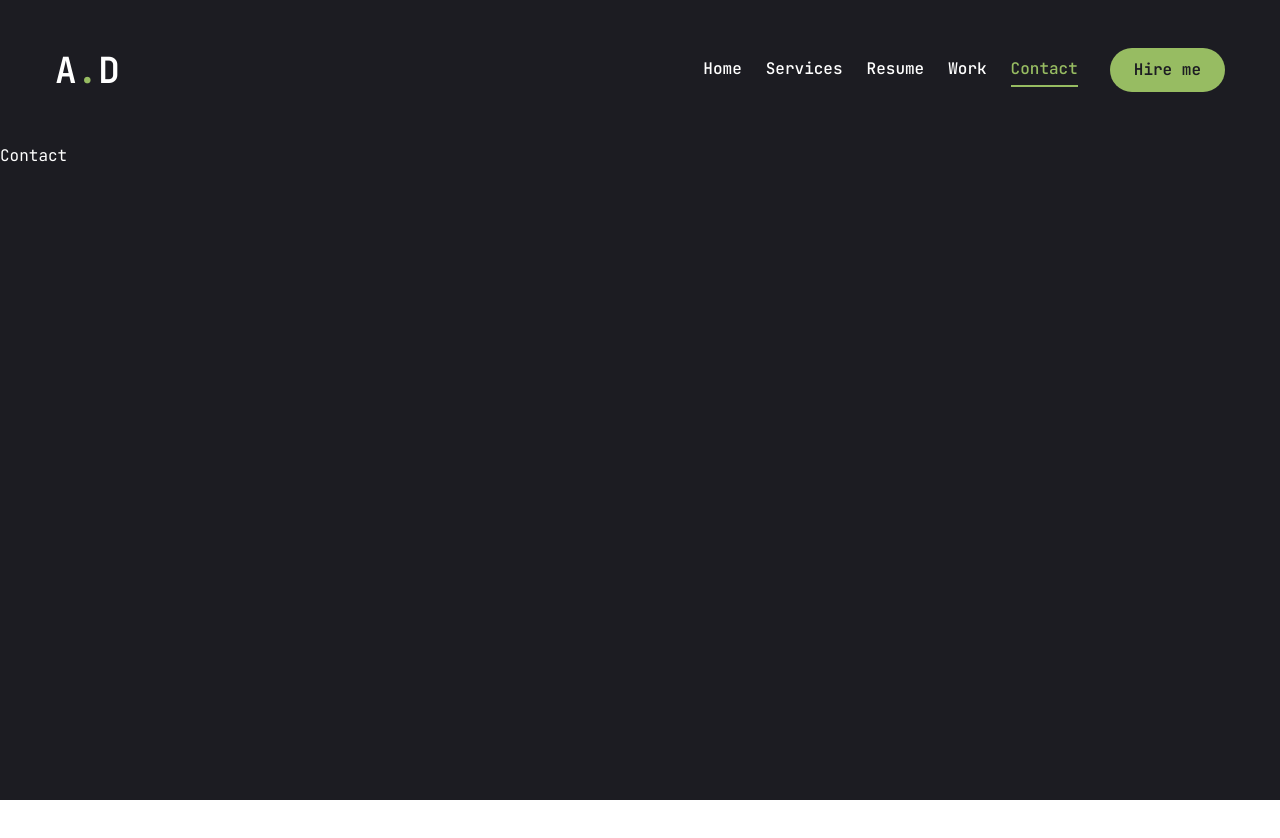
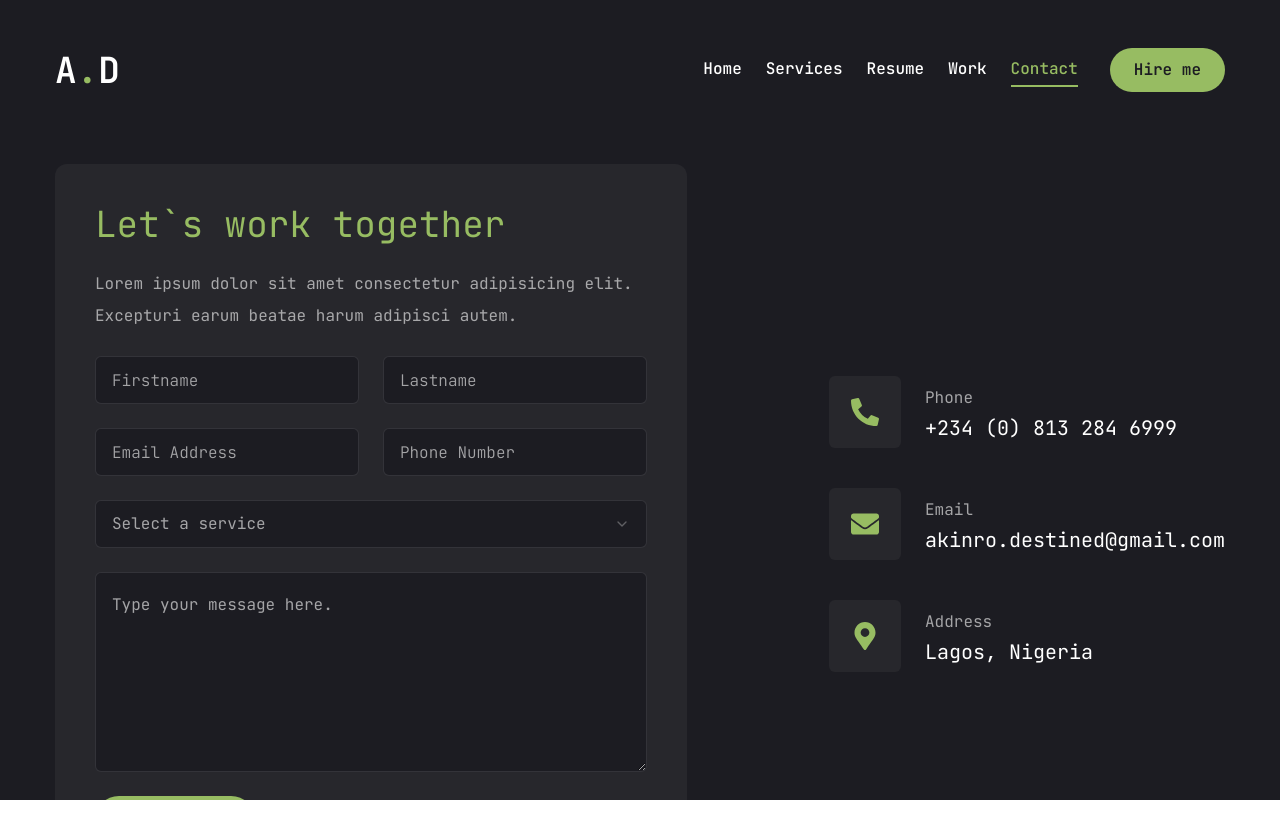
Before and after one commit to SirDest/Portfolio-with-nextjs-shadcnui, a Next.js app: page /contact in a window 1280 px wide. Shown: the top 838 px of the page. Before the commit the page ends 800 px from the top, so only its background shows below. Built offline with nearby package versions, Linux system fonts and the light colour scheme.

Commit message:
contact page

```diff
--- a/app/contact/page.tsx
+++ b/app/contact/page.tsx
@@ -1,7 +1,108 @@
+"use client";
+
 import React from "react";
+import { Button } from "@/components/ui/button";
+import {
+  Select,
+  SelectContent,
+  SelectGroup,
+  SelectItem,
+  SelectLabel,
+  SelectTrigger,
+  SelectValue,
+} from "@/components/ui/select";
 
+import { FaPhoneAlt, FaEnvelope, FaMapMarkerAlt } from "react-icons/fa";
+import { motion } from "framer-motion";
+import { Input } from "@/components/ui/input";
+import { Textarea } from "@/components/ui/textarea";
+const info = [
+  {
+    icon: <FaPhoneAlt />,
+    title: "Phone",
+    description: "+234 (0) 813 284 6999",
+  },
+  {
+    icon: <FaEnvelope />,
+    title: "Email",
+    description: "akinro.destined@gmail.com",
+  },
+  {
+    icon: <FaMapMarkerAlt />,
+    title: "Address",
+    description: "Lagos, Nigeria",
+  },
+];
 const Contact = () => {
-  return <div>Contact</div>;
+  return (
+    <motion.section
+      initial={{ opacity: 0 }}
+      animate={{
+        opacity: 1,
+        transition: { delay: 2.4, duration: 0.4, ease: "easeIn" },
+      }}
+      className='py-6'
+    >
+      <div className='container mx-auto'>
+        <div className='flex flex-col xl:flex-row gap-[30px]'>
+          {/* form */}
+          <div className='xl:w-[54%] order-2 xl:order-none'>
+            <form className='flex flex-col gap-6 p-10 bg-[#27272c] rounded-xl'>
+              <h3 className='text-4xl text-[#97BC62]'>Let`s work together</h3>
+              <p className='text-white/60'>
+                Lorem ipsum dolor sit amet consectetur adipisicing elit.
+                Excepturi earum beatae harum adipisci autem.
+              </p>
+              <div className='grid grid-cols-1 md:grid-cols-2 gap-6'>
+                <Input type='firstname' placeholder='Firstname' />
+                <Input type='lastname' placeholder='Lastname' />
+                <Input type='email' placeholder='Email Address' />
+                <Input type='phone' placeholder='Phone Number' />
+              </div>
+              <Select>
+                <SelectTrigger>
+                  <SelectValue placeholder='Select a service' />
+                </SelectTrigger>
+                <SelectContent>
+                  <SelectGroup>
+                    <SelectLabel>Select a service</SelectLabel>
+                    <SelectItem value='est'>Web Development</SelectItem>
+                    <SelectItem value='cst'>UI/UX Design</SelectItem>
+                    <SelectItem value='mst'>Logo Design</SelectItem>
+                  </SelectGroup>
+                </SelectContent>
+              </Select>
+              <Textarea
+                className='h-[200px]'
+                placeholder='Type your message here.'
+              />
+              <Button size='md' className='max-w-40'>
+                Send Message
+              </Button>
+            </form>
+          </div>
+          {/* info */}
+          <div className='flex-1 flex items-center xl:justify-end order-1 xl:order-none mb-8 xl:mb-0'>
+            <ul className='flex flex-col gap-10'>
+              {info.map(({ icon, title, description }, index) => {
+                return (
+                  <li key={index} className='flex items-center gap-6'>
+                    <div className='w-[52px] h-[52px] xl:w-[72px] xl:h-[72px] bg-[#27272c] text-[#97BC62] rounded-md flex items-center justify-center'>
+                      <div className='text-[28px]'>{icon}</div>
+                    </div>
+                    <div className='flex-1'>
+                      <p className='text-white/60'>{title}</p>
+                      <h3 className='text-xl'>{description}</h3>
+                    </div>
+                  </li>
+                );
+              })}
+            </ul>
+          </div>
+        </div>
+      </div>
+    </motion.section>
+  );
 };
 
 export default Contact;
--- a/components/ui/input.tsx
+++ b/components/ui/input.tsx
@@ -1,6 +1,6 @@
-import * as React from "react"
+import * as React from "react";
 
-import { cn } from "@/lib/utils"
+import { cn } from "@/lib/utils";
 
 export interface InputProps
   extends React.InputHTMLAttributes<HTMLInputElement> {}
@@ -11,15 +11,15 @@
       <input
         type={type}
         className={cn(
-          "flex h-10 w-full rounded-md border border-slate-200 bg-white px-3 py-2 text-sm ring-offset-white file:border-0 file:bg-transparent file:text-sm file:font-medium placeholder:text-slate-500 focus-visible:outline-none focus-visible:ring-2 focus-visible:ring-slate-950 focus-visible:ring-offset-2 disabled:cursor-not-allowed disabled:opacity-50 dark:border-slate-800 dark:bg-slate-950 dark:ring-offset-slate-950 dark:placeholder:text-slate-400 dark:focus-visible:ring-slate-300",
+          "flex h-[48px] rounded-md border border-white/10 focus:border-[#97BC62] font-light bg-primary px-4 py-5 text-base placeholder:text-white/60 outline-none",
           className
         )}
         ref={ref}
         {...props}
       />
-    )
+    );
   }
-)
-Input.displayName = "Input"
+);
+Input.displayName = "Input";
 
-export { Input }
+export { Input };
--- a/components/ui/select.tsx
+++ b/components/ui/select.tsx
@@ -1,16 +1,16 @@
-"use client"
+"use client";
 
-import * as React from "react"
-import * as SelectPrimitive from "@radix-ui/react-select"
-import { Check, ChevronDown, ChevronUp } from "lucide-react"
+import * as React from "react";
+import * as SelectPrimitive from "@radix-ui/react-select";
+import { Check, ChevronDown, ChevronUp } from "lucide-react";
 
-import { cn } from "@/lib/utils"
+import { cn } from "@/lib/utils";
 
-const Select = SelectPrimitive.Root
+const Select = SelectPrimitive.Root;
 
-const SelectGroup = SelectPrimitive.Group
+const SelectGroup = SelectPrimitive.Group;
 
-const SelectValue = SelectPrimitive.Value
+const SelectValue = SelectPrimitive.Value;
 
 const SelectTrigger = React.forwardRef<
   React.ElementRef<typeof SelectPrimitive.Trigger>,
@@ -19,18 +19,18 @@
   <SelectPrimitive.Trigger
     ref={ref}
     className={cn(
-      "flex h-10 w-full items-center justify-between rounded-md border border-slate-200 bg-white px-3 py-2 text-sm ring-offset-white placeholder:text-slate-500 focus:outline-none focus:ring-2 focus:ring-slate-950 focus:ring-offset-2 disabled:cursor-not-allowed disabled:opacity-50 [&>span]:line-clamp-1 dark:border-slate-800 dark:bg-slate-950 dark:ring-offset-slate-950 dark:placeholder:text-slate-400 dark:focus:ring-slate-300",
+      "flex h-[48px] w-full items-center justify-between rounded-md border border-white/10 bg-primary px-4 py-5 text-base text-white/60 placeholder:text-white/10 focus:border-[#97BC62] outline-none ",
       className
     )}
     {...props}
   >
     {children}
     <SelectPrimitive.Icon asChild>
-      <ChevronDown className="h-4 w-4 opacity-50" />
+      <ChevronDown className='h-4 w-4 opacity-50' />
     </SelectPrimitive.Icon>
   </SelectPrimitive.Trigger>
-))
-SelectTrigger.displayName = SelectPrimitive.Trigger.displayName
+));
+SelectTrigger.displayName = SelectPrimitive.Trigger.displayName;
 
 const SelectScrollUpButton = React.forwardRef<
   React.ElementRef<typeof SelectPrimitive.ScrollUpButton>,
@@ -44,10 +44,10 @@
     )}
     {...props}
   >
-    <ChevronUp className="h-4 w-4" />
+    <ChevronUp className='h-4 w-4' />
   </SelectPrimitive.ScrollUpButton>
-))
-SelectScrollUpButton.displayName = SelectPrimitive.ScrollUpButton.displayName
+));
+SelectScrollUpButton.displayName = SelectPrimitive.ScrollUpButton.displayName;
 
 const SelectScrollDownButton = React.forwardRef<
   React.ElementRef<typeof SelectPrimitive.ScrollDownButton>,
@@ -61,11 +61,11 @@
     )}
     {...props}
   >
-    <ChevronDown className="h-4 w-4" />
+    <ChevronDown className='h-4 w-4' />
   </SelectPrimitive.ScrollDownButton>
-))
+));
 SelectScrollDownButton.displayName =
-  SelectPrimitive.ScrollDownButton.displayName
+  SelectPrimitive.ScrollDownButton.displayName;
 
 const SelectContent = React.forwardRef<
   React.ElementRef<typeof SelectPrimitive.Content>,
@@ -75,7 +75,7 @@
     <SelectPrimitive.Content
       ref={ref}
       className={cn(
-        "relative z-50 max-h-96 min-w-[8rem] overflow-hidden rounded-md border border-slate-200 bg-white text-slate-950 shadow-md data-[state=open]:animate-in data-[state=closed]:animate-out data-[state=closed]:fade-out-0 data-[state=open]:fade-in-0 data-[state=closed]:zoom-out-95 data-[state=open]:zoom-in-95 data-[side=bottom]:slide-in-from-top-2 data-[side=left]:slide-in-from-right-2 data-[side=right]:slide-in-from-left-2 data-[side=top]:slide-in-from-bottom-2 dark:border-slate-800 dark:bg-slate-950 dark:text-slate-50",
+        "relative z-50 max-h-96 min-w-[8rem] overflow-hidden rounded-md border border-white/10 bg-primary text-white shadow-md data-[state=open]:animate-in data-[state=closed]:animate-out data-[state=closed]:fade-out-0 data-[state=open]:fade-in-0 data-[state=closed]:zoom-out-95 data-[state=open]:zoom-in-95 data-[side=bottom]:slide-in-from-top-2 data-[side=left]:slide-in-from-right-2 data-[side=right]:slide-in-from-left-2 data-[side=top]:slide-in-from-bottom-2 dark:border-slate-800 dark:bg-slate-950 dark:text-slate-50",
         position === "popper" &&
           "data-[side=bottom]:translate-y-1 data-[side=left]:-translate-x-1 data-[side=right]:translate-x-1 data-[side=top]:-translate-y-1",
         className
@@ -96,8 +96,8 @@
       <SelectScrollDownButton />
     </SelectPrimitive.Content>
   </SelectPrimitive.Portal>
-))
-SelectContent.displayName = SelectPrimitive.Content.displayName
+));
+SelectContent.displayName = SelectPrimitive.Content.displayName;
 
 const SelectLabel = React.forwardRef<
   React.ElementRef<typeof SelectPrimitive.Label>,
@@ -108,8 +108,8 @@
     className={cn("py-1.5 pl-8 pr-2 text-sm font-semibold", className)}
     {...props}
   />
-))
-SelectLabel.displayName = SelectPrimitive.Label.displayName
+));
+SelectLabel.displayName = SelectPrimitive.Label.displayName;
 
 const SelectItem = React.forwardRef<
   React.ElementRef<typeof SelectPrimitive.Item>,
@@ -118,21 +118,21 @@
   <SelectPrimitive.Item
     ref={ref}
     className={cn(
-      "relative flex w-full cursor-default select-none items-center rounded-sm py-1.5 pl-8 pr-2 text-sm outline-none focus:bg-slate-100 focus:text-slate-900 data-[disabled]:pointer-events-none data-[disabled]:opacity-50 dark:focus:bg-slate-800 dark:focus:text-slate-50",
+      "relative flex w-full cursor-default select-none items-center rounded-sm py-1.5 pl-8 pr-2 text-sm outline-none focus:bg-[#97BC62] focus:text-primary data-[disabled]:pointer-events-none data-[disabled]:opacity-50 dark:focus:bg-slate-800 dark:focus:text-slate-50",
       className
     )}
     {...props}
   >
-    <span className="absolute left-2 flex h-3.5 w-3.5 items-center justify-center">
+    <span className='absolute left-2 flex h-3.5 w-3.5 items-center justify-center'>
       <SelectPrimitive.ItemIndicator>
-        <Check className="h-4 w-4" />
+        <Check className='h-4 w-4' />
       </SelectPrimitive.ItemIndicator>
     </span>
 
     <SelectPrimitive.ItemText>{children}</SelectPrimitive.ItemText>
   </SelectPrimitive.Item>
-))
-SelectItem.displayName = SelectPrimitive.Item.displayName
+));
+SelectItem.displayName = SelectPrimitive.Item.displayName;
 
 const SelectSeparator = React.forwardRef<
   React.ElementRef<typeof SelectPrimitive.Separator>,
@@ -143,8 +143,8 @@
     className={cn("-mx-1 my-1 h-px bg-slate-100 dark:bg-slate-800", className)}
     {...props}
   />
-))
-SelectSeparator.displayName = SelectPrimitive.Separator.displayName
+));
+SelectSeparator.displayName = SelectPrimitive.Separator.displayName;
 
 export {
   Select,
@@ -157,4 +157,4 @@
   SelectSeparator,
   SelectScrollUpButton,
   SelectScrollDownButton,
-}
+};
--- a/components/ui/textarea.tsx
+++ b/components/ui/textarea.tsx
@@ -1,6 +1,6 @@
-import * as React from "react"
+import * as React from "react";
 
-import { cn } from "@/lib/utils"
+import { cn } from "@/lib/utils";
 
 export interface TextareaProps
   extends React.TextareaHTMLAttributes<HTMLTextAreaElement> {}
@@ -10,15 +10,15 @@
     return (
       <textarea
         className={cn(
-          "flex min-h-[80px] w-full rounded-md border border-slate-200 bg-white px-3 py-2 text-sm ring-offset-white placeholder:text-slate-500 focus-visible:outline-none focus-visible:ring-2 focus-visible:ring-slate-950 focus-visible:ring-offset-2 disabled:cursor-not-allowed disabled:opacity-50 dark:border-slate-800 dark:bg-slate-950 dark:ring-offset-slate-950 dark:placeholder:text-slate-400 dark:focus-visible:ring-slate-300",
+          "flex min-h-[80px] w-full rounded-md border border-white/10 bg-primary px-4 py-5 text-base placeholder:text-white/60 focus-visible:outline-none focus-visible:ring-1 focus-visible:ring-[#97BC62] focus-visible:ring-offset-0 disabled:cursor-not-allowed disabled:opacity-50",
           className
         )}
         ref={ref}
         {...props}
       />
-    )
+    );
   }
-)
-Textarea.displayName = "Textarea"
+);
+Textarea.displayName = "Textarea";
 
-export { Textarea }
+export { Textarea };
--- a/package.json
+++ b/package.json
@@ -11,6 +11,7 @@
   "dependencies": {
     "@radix-ui/react-dialog": "^1.1.1",
     "@radix-ui/react-scroll-area": "^1.1.0",
+    "@radix-ui/react-select": "^2.1.1",
     "@radix-ui/react-slot": "^1.1.0",
     "@radix-ui/react-tabs": "^1.1.0",
     "@radix-ui/react-tooltip": "^1.1.2",
```
Also changed, not shown: .eslintrc.json, 1 other file (tests, documents, lock files or other folders).
